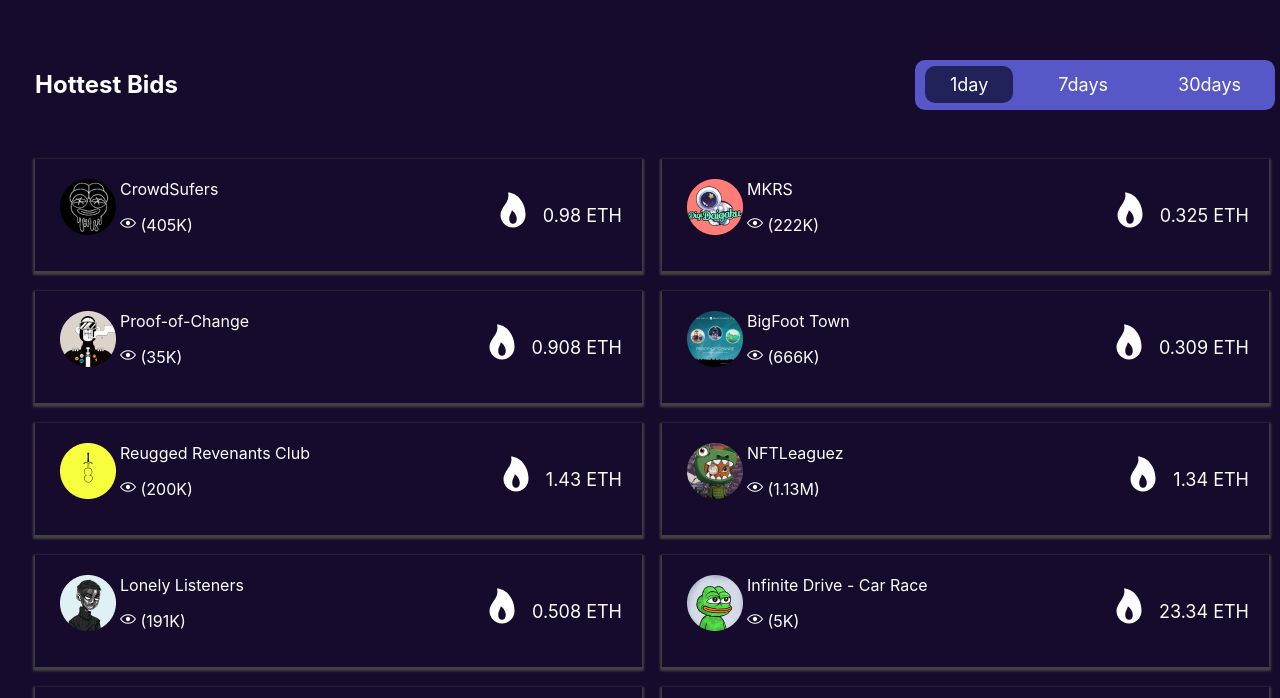
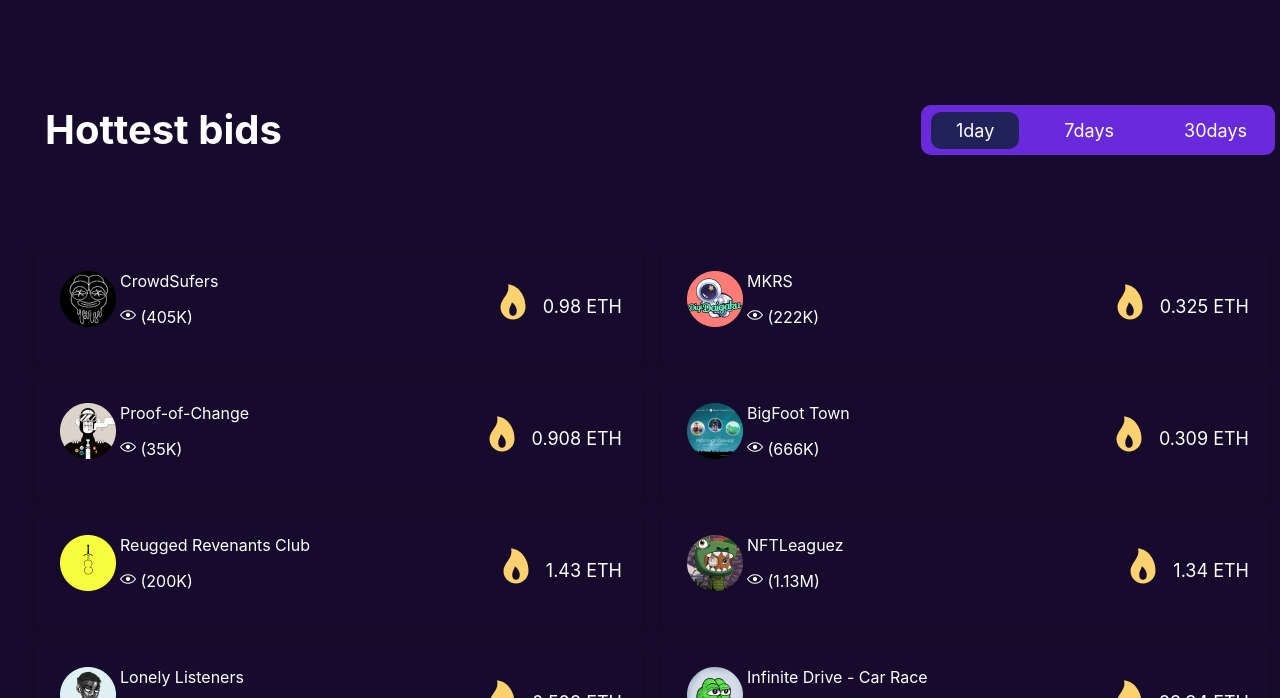
Before and after one commit to victoryohanna/McGeorgeTestProject, a React (Create React App) app: page / in a window 1280 px wide. Shown: the part 4182-4880 px from the top of the page. Built offline with nearby package versions, Linux system fonts and the light colour scheme; a web font is replaced by a local one.

Commit message:
styled hottest component

```diff
--- a/src/components/HottestBids.jsx
+++ b/src/components/HottestBids.jsx
@@ -9,7 +9,7 @@ const Hottest = () => {
     <div className="hottestbids-container">
       <div className="info-title">
         <div className="info-text">
-          <h1>Hottest Bids</h1>
+          <h1>Hottest bids</h1>
         </div>
         <div className="info-timer">
           <label>
--- a/src/styles/components/hottestBids.css
+++ b/src/styles/components/hottestBids.css
@@ -1,11 +1,23 @@
 .hottestbids-container {
   color: #ffffff;
   margin-top: 250px;
-  /* border: 1px solid white; */
 }
 
 .info-title {
   display: flex;
+}
+
+.info-text {
+  color: #ffffff;
+  width: 50%;
+  margin: 10px;
+  display: flex;
+}
+
+.info-text h1 {
+  font-weight: 700;
+  font-size: 40px;
+  line-height: 74px;
 }
 
 .hottestbids {
@@ -13,17 +25,14 @@
   flex-wrap: wrap;
   margin: 2px;
   padding: 8px;
-  /* border: 1px solid white; */
 }
-
 
 .hottestbids-wrap {
   width: 45%;
   margin: 10px;
   padding: 20px;
   display: flex;
-  box-shadow: 0 2px 2px 2px #444141;
-  /* border: 1px solid white; */
+  box-shadow: 0px 5px 4px 5px rgba(0, 0, 0, 0.1);
 }
 
 .left-items1,
@@ -33,7 +42,6 @@
   display: flex;
   width: 50%;
   margin: 0 0 0 5px;
-  /* border: 1px solid white; */
 }
 
 .left-items2,
@@ -47,12 +55,13 @@
 .flem-icon {
   margin-right: 10px;
   font-size: 40px;
+  color: #fcd170;
 }
 .info-text,
 .info-timer {
   width: 50%;
   padding: 20px;
-  /* border: 1px solid white; */
+
 }
 
 .bit-text p {
@@ -63,7 +72,7 @@
   display: flex;
   justify-content: end;
   align-items: center;
-  /* border: 1px solid white; */
+
 }
 
 .info-timer label {
@@ -72,12 +81,11 @@
   display: flex;
   align-items: center;
   border-radius: 10px;
-  background: rgb(87, 87, 199);
+  background: #692ADC;
 }
 
 .info-timer label > span {
   font-size: 18px;
-  /* border: 1px solid white; */
   margin: 0 10px;
   align-items: center;
   padding: 8px 25px;
@@ -86,7 +94,6 @@
 
 #day1 {
   background: rgb(34, 34, 90);
-  /* border: 1px solid white; */
 }
 
 .btn-hottest {
@@ -104,6 +111,5 @@
   font-weight: 700;
   background: #04caa9;
   border-radius: 5px;
-  border: 1px solid #04caa9;
   cursor: pointer;
 }
```
